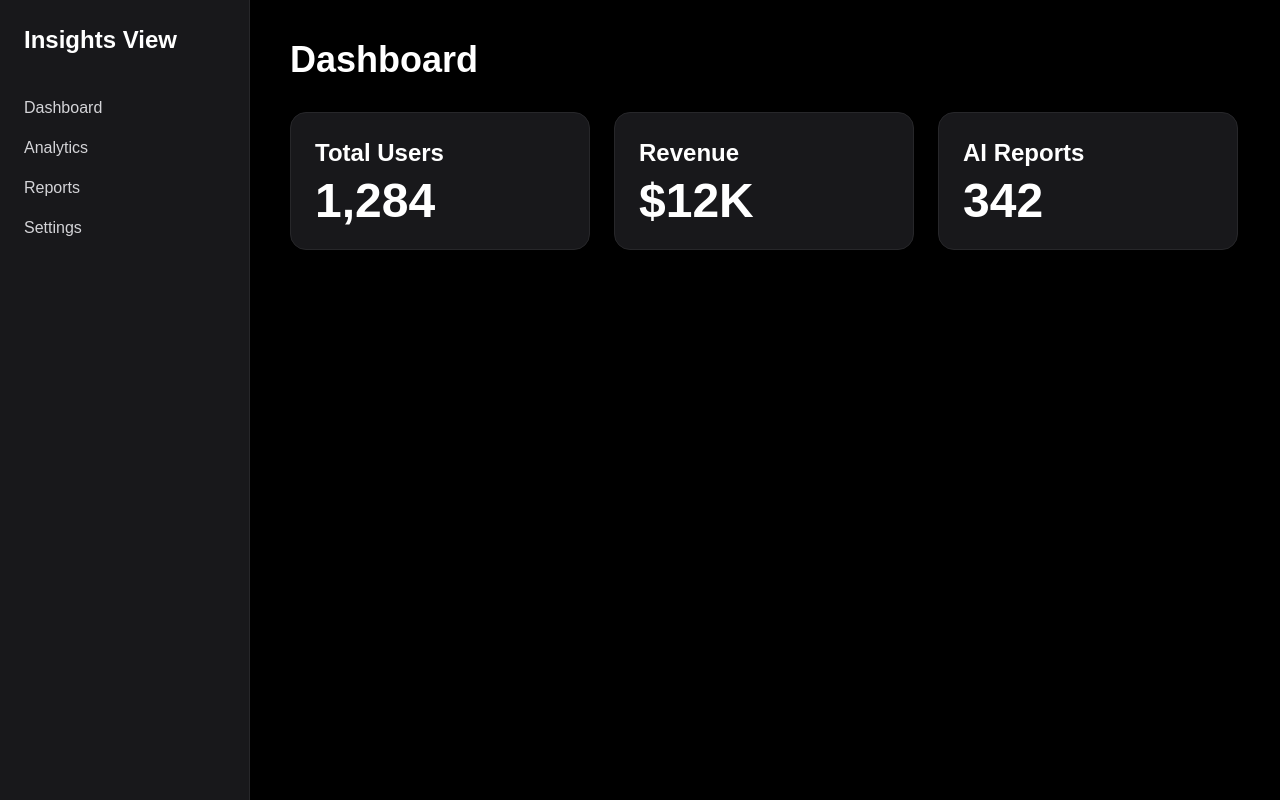
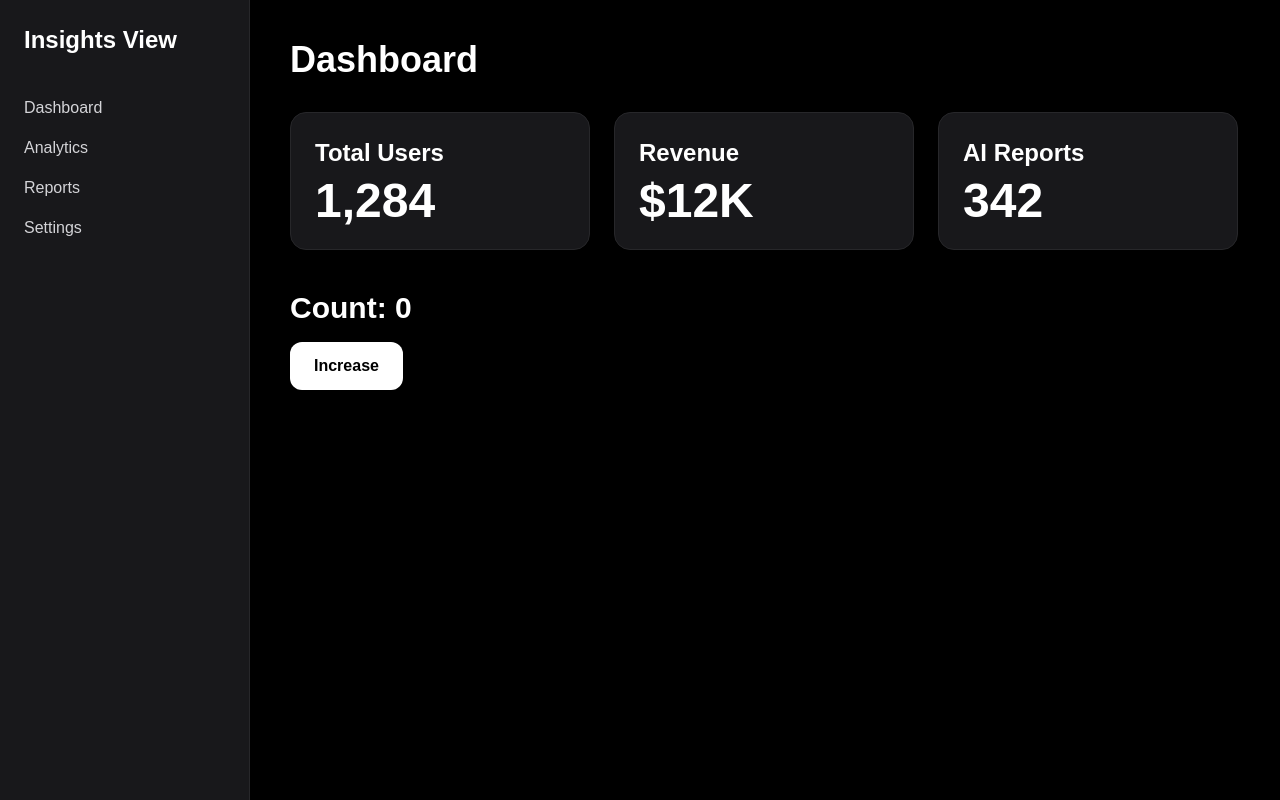
Before and after one commit to atomnoid/InsightsView-AI, a Next.js app in the folder insights-view/: page / in a window 1280 px wide. Built offline with nearby package versions, Linux system fonts and the light colour scheme.

Commit message:
added usestate

```diff
--- a/insights-view/app/page.tsx
+++ b/insights-view/app/page.tsx
@@ -42,14 +42,26 @@ export default function Home() {
         <h1 className="text-4xl font-bold mb-8">Dashboard</h1>
 
         <div className="flex gap-6">
-          <div className="flex gap-6">
-            {stats.map((item) => (
-              <DashboardCard key={item.title} title={item.title} value={item.value} />
-            ))}
-          </div>
+          {stats.map((item) => (
+            <DashboardCard
+              key={item.title}
+              title={item.title}
+              value={item.value}
+            />
+          ))}
+        </div>
+
+        <div className="mt-10">
+          <p className="text-3xl font-bold mb-4">Count: {count}</p>
+
+          <button
+            onClick={() => setCount(count + 1)}
+            className="bg-white text-black px-6 py-3 rounded-xl font-semibold"
+          >
+            Increase
+          </button>
         </div>
       </div>
-
     </div>
   );
 }
```
